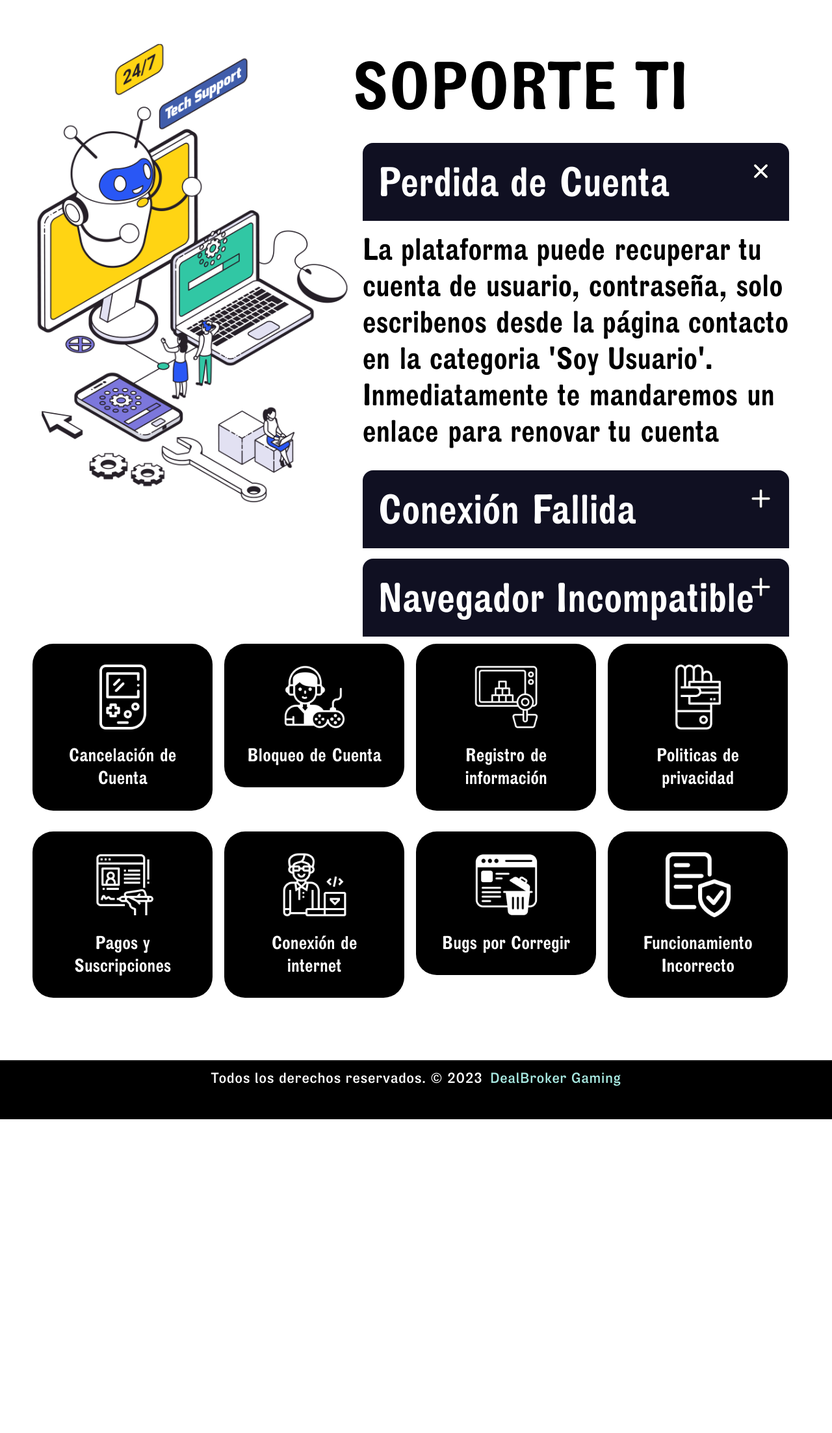
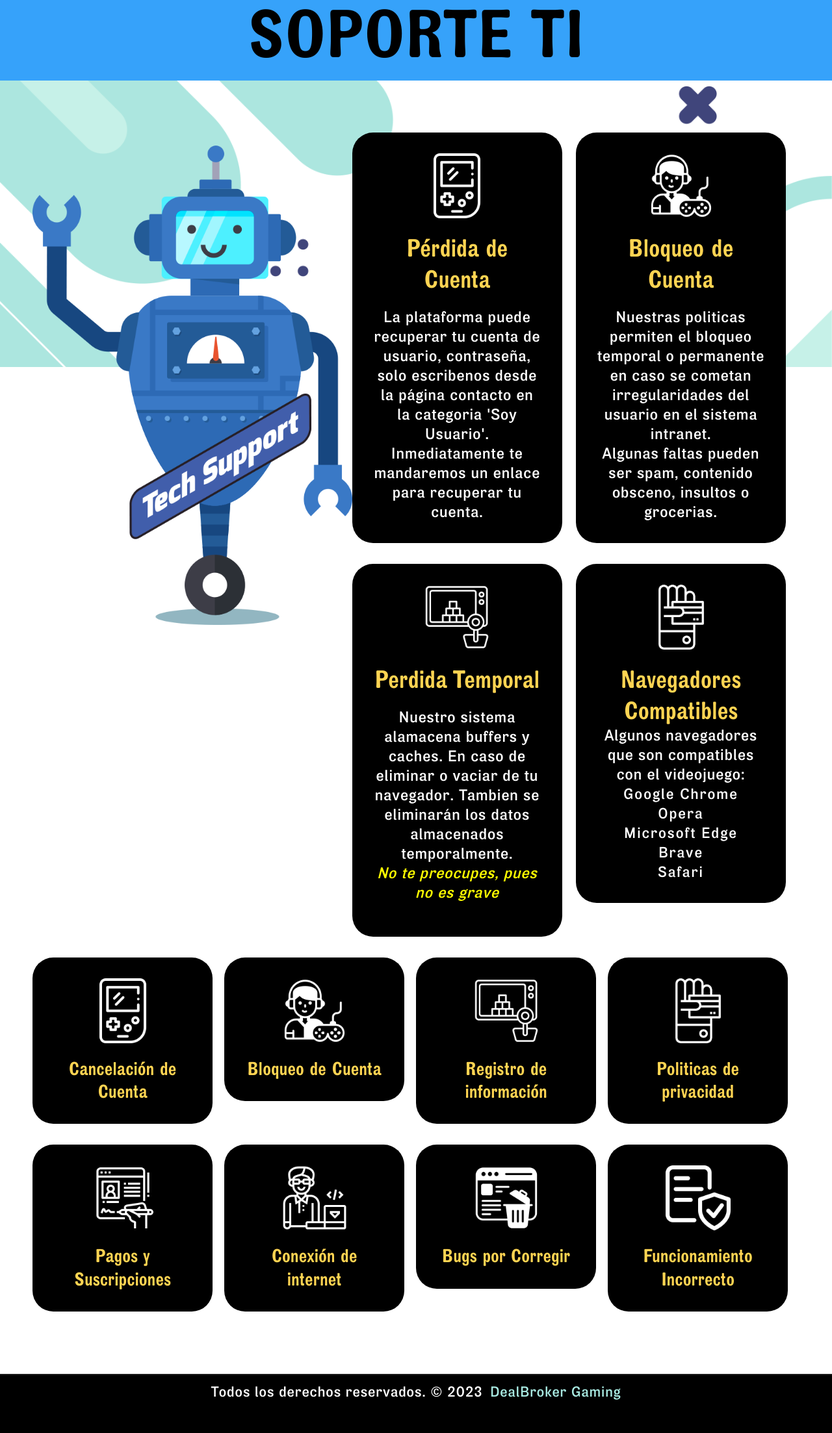
Before and after one commit to ElkinJenner/DealBroker, a PHP site: page /soporte.php in a window 1280 px wide. Shown: the part 235-2441 px from the top of the page at 65% size. Before the commit the page ends 1958 px from the top, so only its background shows below. Run offline with PHP 8.4, Linux system fonts and the light colour scheme.

Commit message:
Modificado

```diff
--- a/css/framework.css
+++ b/css/framework.css
@@ -204,6 +204,19 @@ COLUMNAS
 .column-2 {width: 16.666667%;}
 .column-1 {width: 8.333333333333334%;}
 
+.subcolumn{
+    display: flex;
+    flex-flow: row wrap;
+}
+.subcolumn .left{
+    float: left;
+    width: 50%;
+}
+.subcolumn .right {
+    float: right;
+    width: 50%;
+}
+
 /*------
 INPUTS, BOTONES
 ------ */
@@ -371,6 +384,27 @@ ESPACIOS Y TAMAÑOS
 /*-------
 FONDOS DE PÁGINAS
 --------*/
+.bgbody{
+    height: 100%;
+    width: 100%;
+    background-size: cover;
+}
+.bgbody::before {
+    content: "";
+    background: url(../img/bgbody.png);
+    background-repeat: no-repeat;
+    background-size: cover;
+    width: 100%;
+    height: 100%;
+    position: fixed;
+    left: 0;
+    right: 0;
+    bottom: 0;
+    top: 0;
+    z-index: -1;
+    pointer-events: none;
+    opacity: 0.9;
+}
 .bggame {
     height: 100%;
     width: 100%;
--- a/css/responsive.css
+++ b/css/responsive.css
@@ -79,7 +79,7 @@ Smartphone(Medio Grande):
     .navegacion_website ul li a{font-size: 3rem;}
     .container{max-width: 580px;}
     .container_website{max-width: 540px;}
-    .column-11, .column-10, .column-9, .column-8,
+    .subcolumn .left, .subcolumn .right, .column-11, .column-10, .column-9, .column-8,
     .column-7, .column-6, .column-5, .column-4,
     .column-3, .column-2, .column-1{
         width: 100%;
--- a/soporte.php
+++ b/soporte.php
@@ -7,7 +7,7 @@
     <title>Soporte Tecnico | Deal Broker</title>
     <?php include "inc/link.php"?>
 </head>
-<body class="bg_w">
+<body class="bg_w bgbody">
     <header class="header_website bg_d">
         <div class="container container_website">
         <!--Logo-->
@@ -16,6 +16,9 @@
         </figure>
         </div>
     </header>
+            <article class="bg_s">
+            <h1 class="h1 color_d t_c">SOPORTE TI</h1><br>
+        </article>
 
     <section>
         <div class="container">
@@ -23,52 +26,74 @@
 
                 <div class="column-5">
                     <figure>
-                        <img src="img/soporte.png">
+                        <img src="img/soporteti.png">
                     </figure>
                 </div>
 
                 <div class="column-7 faq">
-                    <h1 class="h1 color_d">SOPORTE TI</h1><br>
 
-                    <article class="faq_item">
-                        <input type="checkbox" id="rd1" checked="">
-                    <label class="title_item_faq" for="rd1">
-                        <h2 class="f_weight color_w">Perdida de Cuenta</h2>
-                    <div class="plus"></div>
-                    </label>
+                    <aside class="subcolumn">
 
-                    <div class="content_item_faq">
-                        <h3 class="f_weight color_d">La plataforma puede recuperar tu cuenta de usuario, contraseña, solo escribenos desde
-                            la página contacto en la categoria 'Soy Usuario'. Inmediatamente te mandaremos un enlace para renovar tu cuenta</h3>
-                    </div>
-                    </article>
+                        <article class="left">
+                            <div class="article_faq bg_d">
+                                <figure>
+                                    <img class="img100 filter_i" src="img/icons/game_icono.png">
+                                </figure>
+                                <h4 class="f_weight color_q">Pérdida de Cuenta</h4><br>
+                                <p class="f_weight color_w">
+                                    La plataforma puede recuperar tu cuenta de usuario, contraseña, solo escribenos desde la página
+                                    contacto en la categoria 'Soy Usuario'. Inmediatamente te mandaremos un enlace para recuperar tu cuenta.
+                                </p>
 
-                    <article class="faq_item">
-                    <input type="checkbox" id="rd2">
-                    <label class="title_item_faq" for="rd2">
-                        <h2 class="f_weight color_w">Conexión Fallida</h2>
-                    <div class="plus"></div>
-                    </label>
+                            </div>
+                        </article>
 
-                    <div class="content_item_faq">
-                        <h3 class="f_weight color_m">Es importante saber que el videojuego usa buffers y cache. Si vacias o eliminas, la plataforma reiniciará algunos
-                            datos temporales en el videojuego.
-                        </h3>
-                    </div>
-                    </article>
+                        <article class="right">
+                            <div class="article_faq bg_d">
+                                <figure>
+                                    <img class="img100 filter_i" src="img/icons/game_icono2.png">
+                                </figure>
+                                <h4 class="f_weight color_q">Bloqueo de Cuenta</h4><br>
+                                    <p class="f_weight color_w">
+                                    Nuestras politicas permiten el bloqueo temporal o permanente en caso se cometan
+                                    irregularidades del usuario en el sistema intranet.<br>
+                                    Algunas faltas pueden ser spam, contenido obsceno, insultos o grocerias.
+                                </p>
+                            </div>
+                        </article>
 
-                    <article class="faq_item">
-                    <input type="checkbox" id="rd3">
-                    <label class="title_item_faq" for="rd3">
-                        <h2 class="f_weight color_w">Navegador Incompatible</h2>
-                    <div class="plus"></div>
-                    </label>
+                        <article class="left">
+                            <div class="article_faq bg_d">
+                                <figure>
+                                    <img class="img100 filter_i" src="img/icons/game_icono3.png">
+                                </figure>
+                                <h4 class="f_weight color_q">Perdida Temporal</h4><br>
+                                <p class="f_weight color_w">
+                                    Nuestro sistema alamacena buffers y caches. En caso de eliminar o vaciar de tu navegador. Tambien
+                                    se eliminarán los datos almacenados temporalmente. <br><i class="color_alert"> No te preocupes, pues no es grave </i>
+                                </p><br>
+                            </div>
+                        </article>
 
-                    <div class="content_item_faq">
-                        <h3 class="f_weight color_m">Si usas navegadores desactualizados con versiones obsoletos, no podrás jugar.</h3>
-                    </div>
-                    </article>
+                        <article class="right">
+                            <div class="article_faq bg_d">
+                                <figure>
+                                <img class="img100 filter_i" src="img/icons/game_icono4.png">
+                                </figure>
+                                <h4 class="f_weight color_q">Navegadores Compatibles</h4>
+                                <p class="f_weight color_w">
+                                    Algunos navegadores que son compatibles con el videojuego:
+                                    <small>Google Chrome<br>
+                                         Opera<br>
+                                        Microsoft Edge<br>
+                                        Brave<br>
+                                        Safari
+                                    </small>
+                                </p>
+                            </div>
+                        </article>
 
+                    </aside>
                 </div>
 
                 <div class="column-3">
@@ -76,7 +101,7 @@
                         <figure>
                             <img class="img100 filter_i" src="img/icons/game_icono.png">
                         </figure>
-                        <h5 class="f_weight color_w">Cancelación de Cuenta</h5>
+                        <h5 class="f_weight color_q">Cancelación de Cuenta</h5>
                     </article>
                 </div>
 
@@ -85,7 +110,7 @@
                         <figure>
                             <img class="img100 filter_i" src="img/icons/game_icono2.png">
                         </figure>
-                        <h5 class="f_weight color_w">Bloqueo de Cuenta</h5>
+                        <h5 class="f_weight color_q">Bloqueo de Cuenta</h5>
                     </article>
                 </div>
 
@@ -94,7 +119,7 @@
                         <figure>
                             <img class="img100 filter_i" src="img/icons/game_icono3.png">
                         </figure>
-                        <h5 class="f_weight color_w">Registro de información</h5>
+                        <h5 class="f_weight color_q">Registro de información</h5>
                     </article>
                 </div>
 
@@ -103,7 +128,7 @@
                         <figure>
                             <img class="img100 filter_i" src="img/icons/game_icono4.png">
                         </figure>
-                        <h5 class="f_weight color_w">Politicas de privacidad</h5>
+                        <h5 class="f_weight color_q">Politicas de privacidad</h5>
                     </article>
                 </div>
 
@@ -112,7 +137,7 @@
                         <figure>
                             <img class="img100 filter_i" src="img/icons/game_icono5.png">
                         </figure>
-                        <h5 class="f_weight color_w">Pagos y Suscripciones</h5>
+                        <h5 class="f_weight color_q">Pagos y Suscripciones</h5>
                     </article>
                 </div>
 
@@ -121,7 +146,7 @@
                         <figure>
                             <img class="img100 filter_i" src="img/icons/game_icono6.png">
                         </figure>
-                        <h5 class="f_weight color_w">Conexión de internet</h5>
+                        <h5 class="f_weight color_q">Conexión de internet</h5>
                     </article>
                 </div>
 
@@ -130,7 +155,7 @@
                         <figure>
                             <img class="img100 filter_i" src="img/icons/game_icono7.png">
                         </figure>
-                        <h5 class="f_weight color_w">Bugs por Corregir</h5>
+                        <h5 class="f_weight color_q">Bugs por Corregir</h5>
                     </article>
                 </div>
 
@@ -139,7 +164,7 @@
                         <figure>
                             <img class="img100 filter_i" src="img/icons/game_icono8.png">
                         </figure>
-                        <h5 class="f_weight color_w">Funcionamiento Incorrecto</h5>
+                        <h5 class="f_weight color_q">Funcionamiento Incorrecto</h5>
                     </article>
                 </div>
 
```
Also changed, not shown: img/bgbody.png (added), img/navegadores.png (added), img/soporte.png, img/soporteti.png (added).
